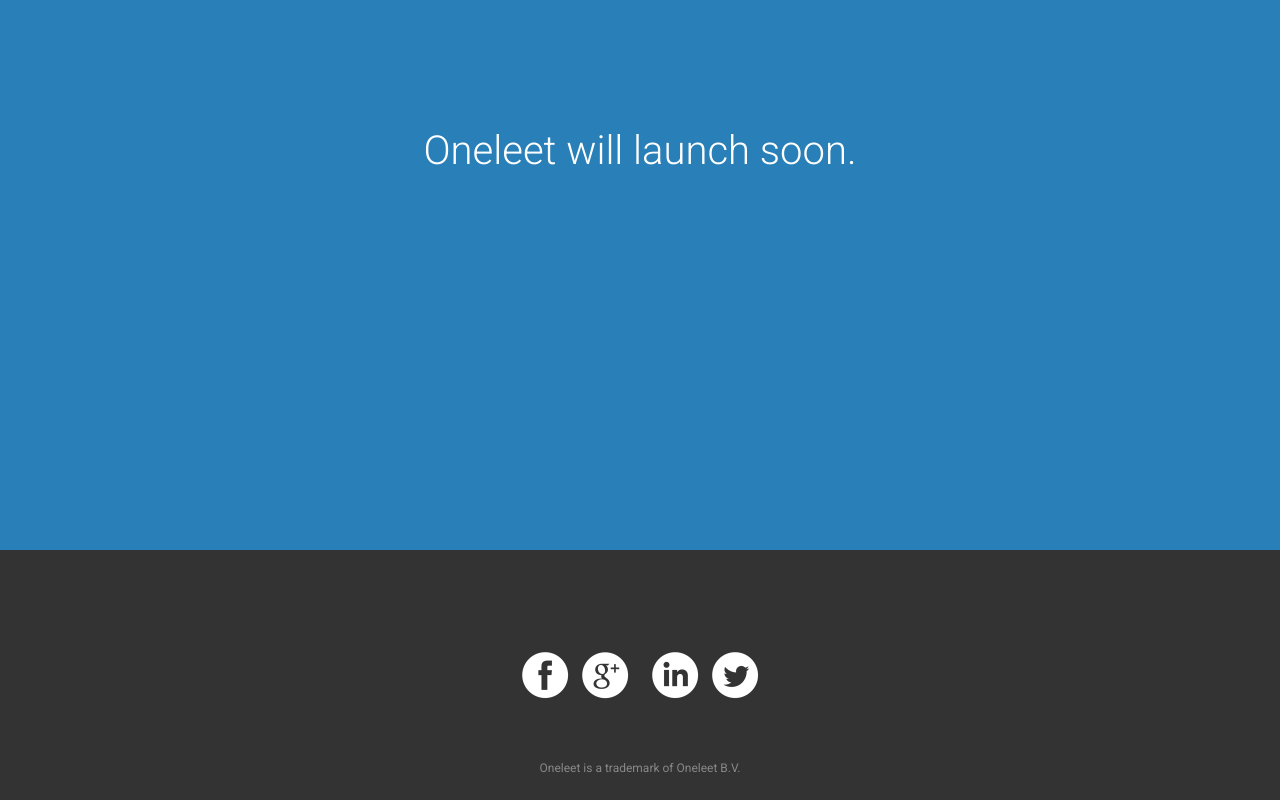
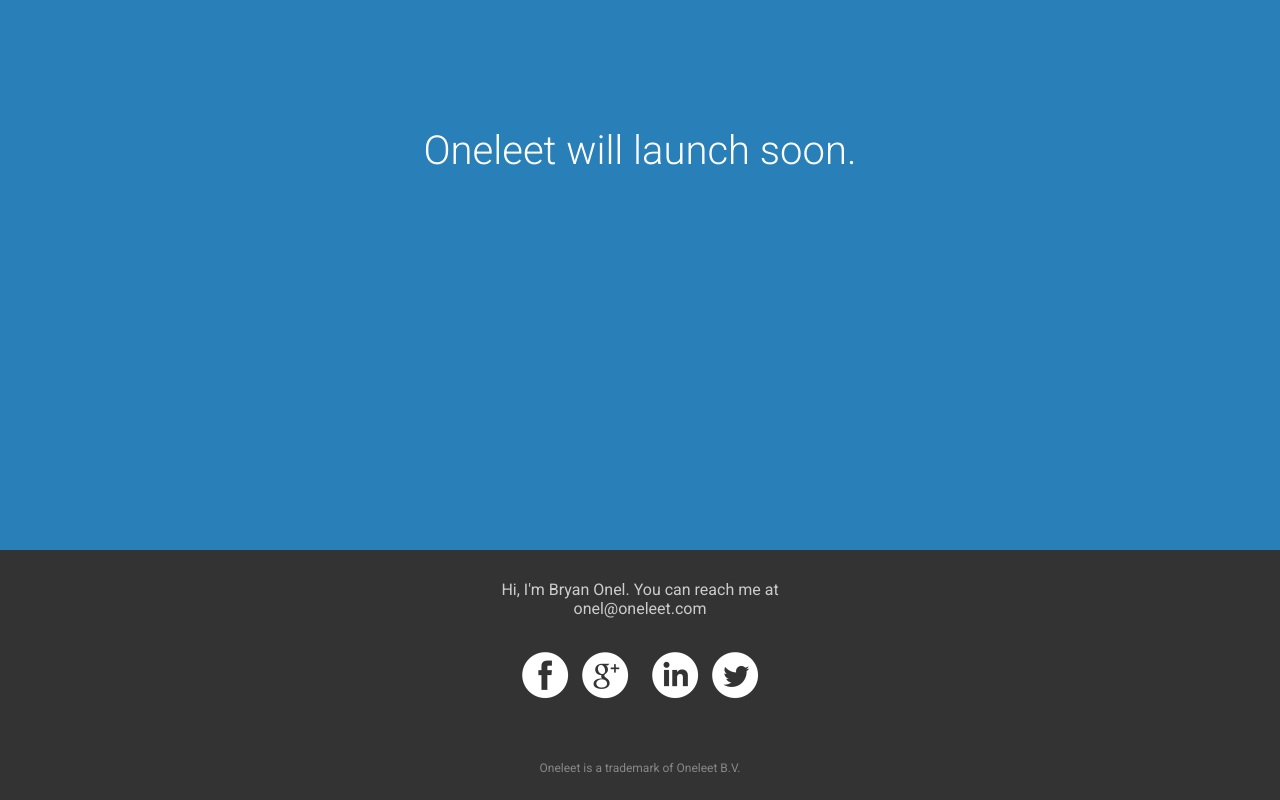
Before and after one commit to onelleet/onelleet.github.io, a plain HTML site: page index.html in a window 1280 px wide. Shown: the part 1850-2650 px from the top of the page. Drawn offline with Linux system fonts and the light colour scheme.

Commit message:
Small footer change

```diff
--- a/index.html
+++ b/index.html
@@ -48,7 +48,7 @@
                 <a class="social googleplus" title="Google Plus" href="https://plus.google.com/102090298131715144659"></a>
                 <a class="social linkedin" title="LinkedIn" href="https://www.linkedin.com/company/oneleet"></a>
                 <a class="social twitter" title="Twitter" href="http://twitter.com/oneleet"></a>
-                <!-- <div class="name">Hi, I'm Bryan Onel.</div> -->
+                <div class="name">Hi, I'm Bryan Onel. You can reach me at onel@oneleet.com</div>
                 <div class="legal">Oneleet is a trademark of Oneleet B.V.</div>
             </div>
         </div>
```
Also changed, not shown: 1 other file.
